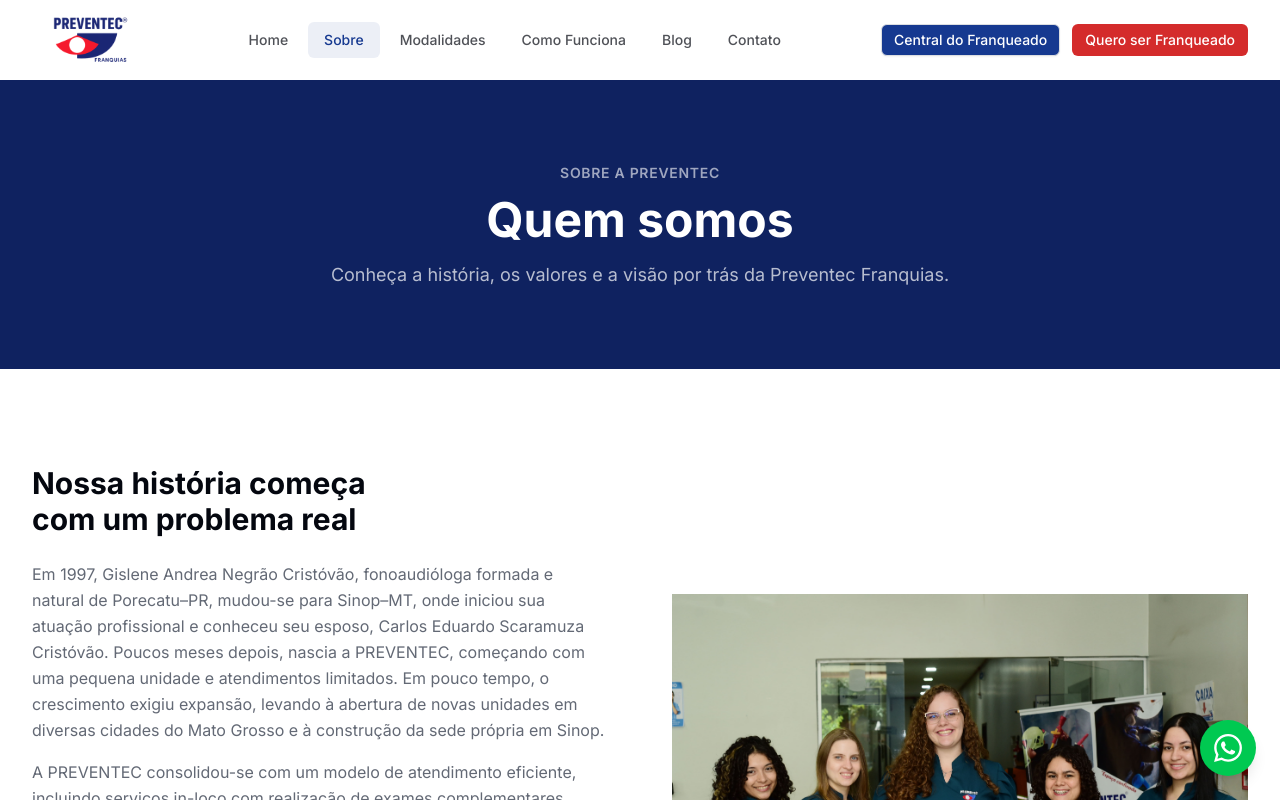
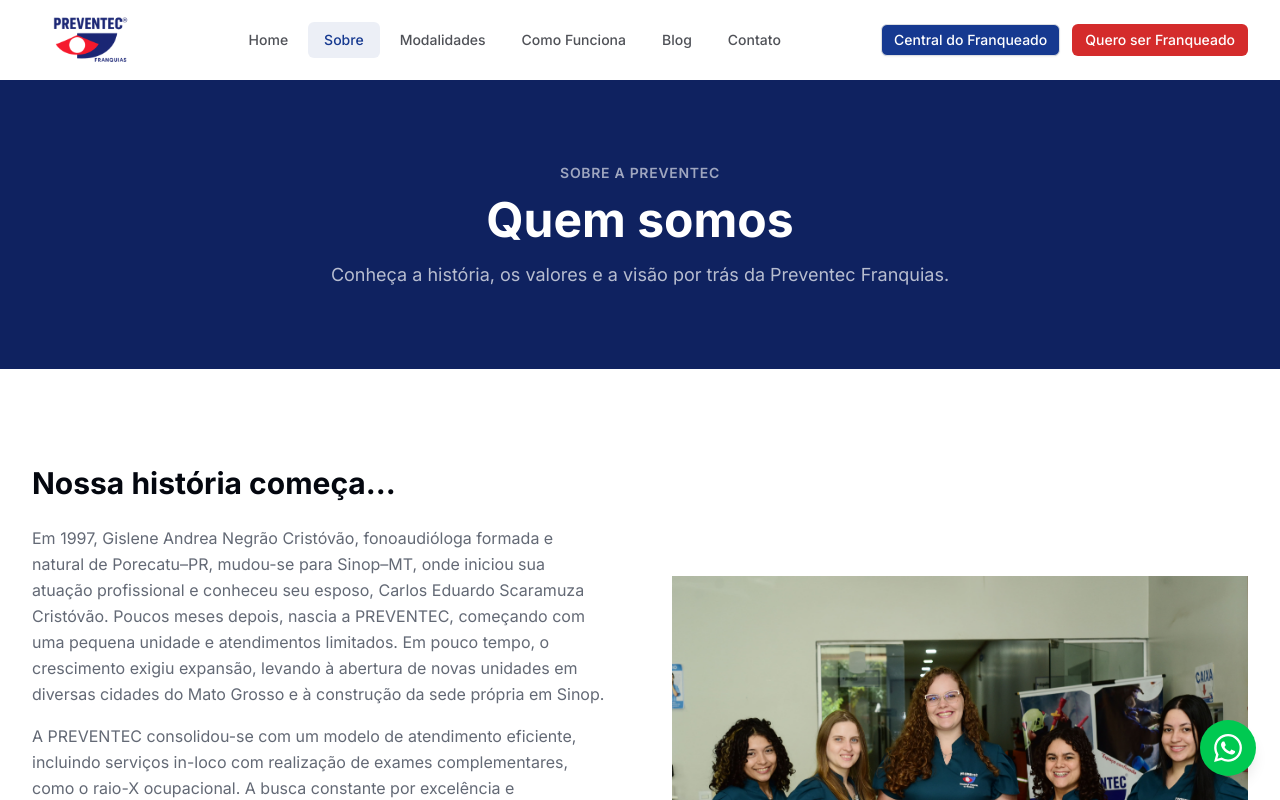
Before and after one commit to thomaspablo10/preventec-franquias, a Next.js app: page /sobre in a window 1280 px wide. Shown: the top 800 px of the page. Built offline with nearby package versions, Linux system fonts and the light colour scheme.

Commit message:
Uma frase por desatencao minha

```diff
--- a/app/(public)/sobre/page.tsx
+++ b/app/(public)/sobre/page.tsx
@@ -38,7 +38,7 @@
           <div className="grid grid-cols-1 lg:grid-cols-2 gap-16 items-center mb-24">
             <div>
               <h2 className="text-3xl font-bold text-foreground mb-6 text-balance">
-                Nossa história começa com um problema real
+                Nossa história começa...
               </h2>
               <p className="text-muted-foreground leading-relaxed mb-4">
                 Em 1997, Gislene Andrea Negrão Cristóvão, fonoaudióloga formada e natural de Porecatu–PR, mudou-se para Sinop–MT,
```
